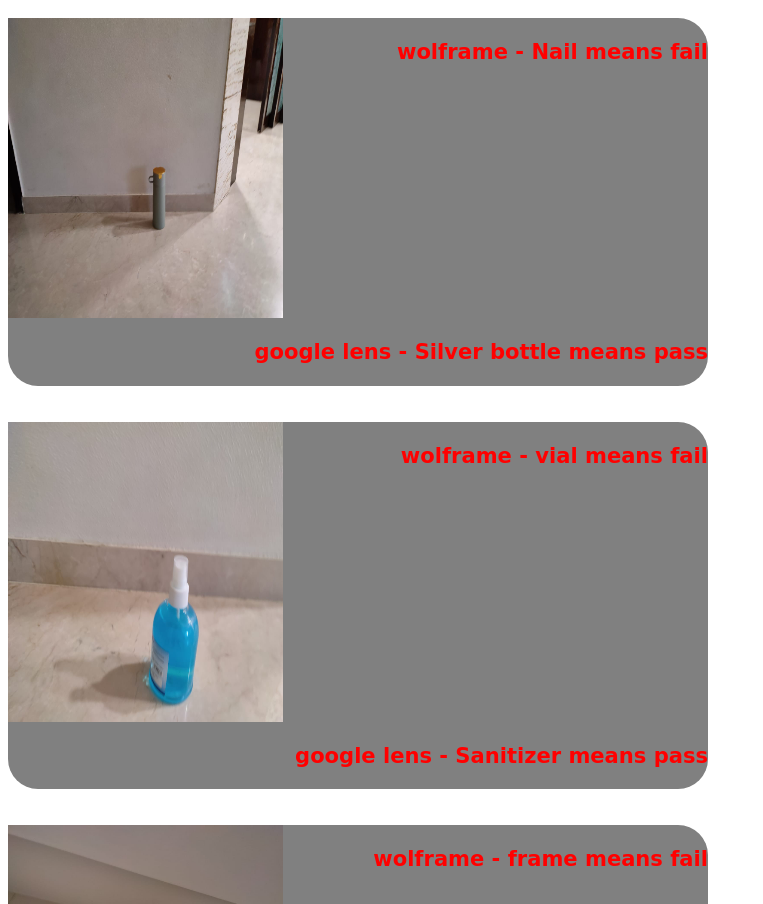
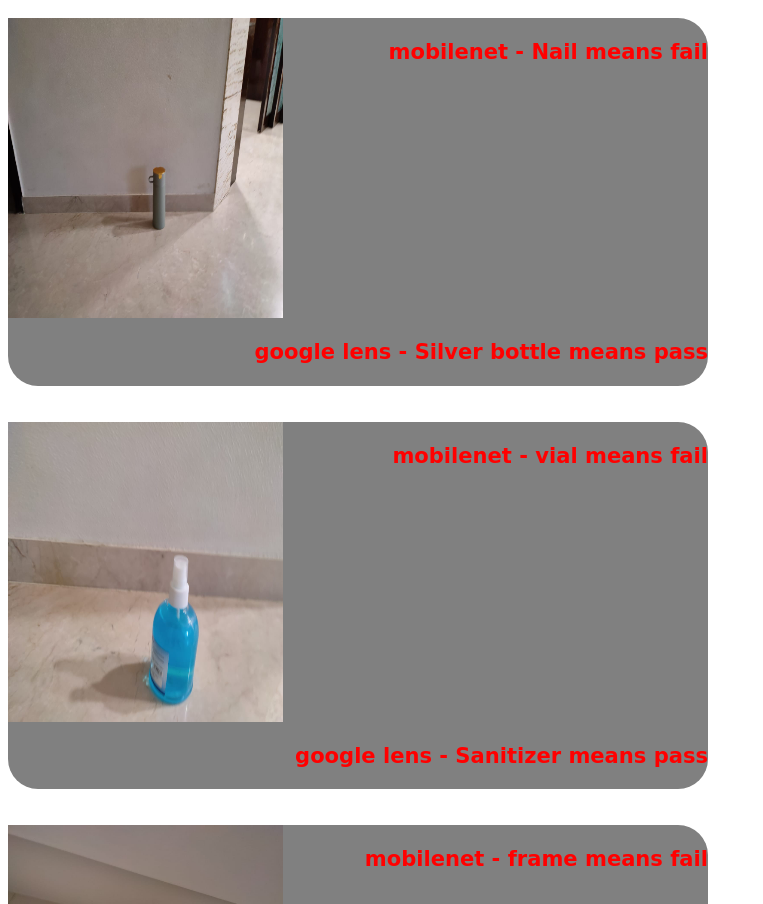
Before and after one commit to vivaan-rocks/nc, a plain HTML site: page index.html in a window 1280 px wide. Shown: the part 48-952 px from the top of the page, without its empty margins (0-763 px from the left). Drawn offline with Linux system fonts and the light colour scheme.

Commit message:
Add files via upload

```diff
--- a/index.html
+++ b/index.html
@@ -10,21 +10,21 @@
         <div class="mainbody">
             <div class="picone">
                 <img src="bottle.jpeg">
-                <h3>wolframe - Nail means fail</h3>
+                <h3>mobilenet - Nail means fail</h3>
                 <br>
                 <h3>google lens - Silver bottle means pass</h3>
             </div>
             <br><br><br>
             <div class="picone">
                 <img src="sanitizer.jpeg">
-                <h3>wolframe - vial means fail</h3>
+                <h3>mobilenet - vial means fail</h3>
                 <br>
                 <h3>google lens - Sanitizer means pass</h3>
             </div>
             <br><br><br>
             <div class="picone">
                 <img src="watch.jpeg">
-                <h3>wolframe - frame means fail</h3>
+                <h3>mobilenet - frame means fail</h3>
                 <br>
                 <h3>google lens - Clock means pass</h3>
             </div>
```
